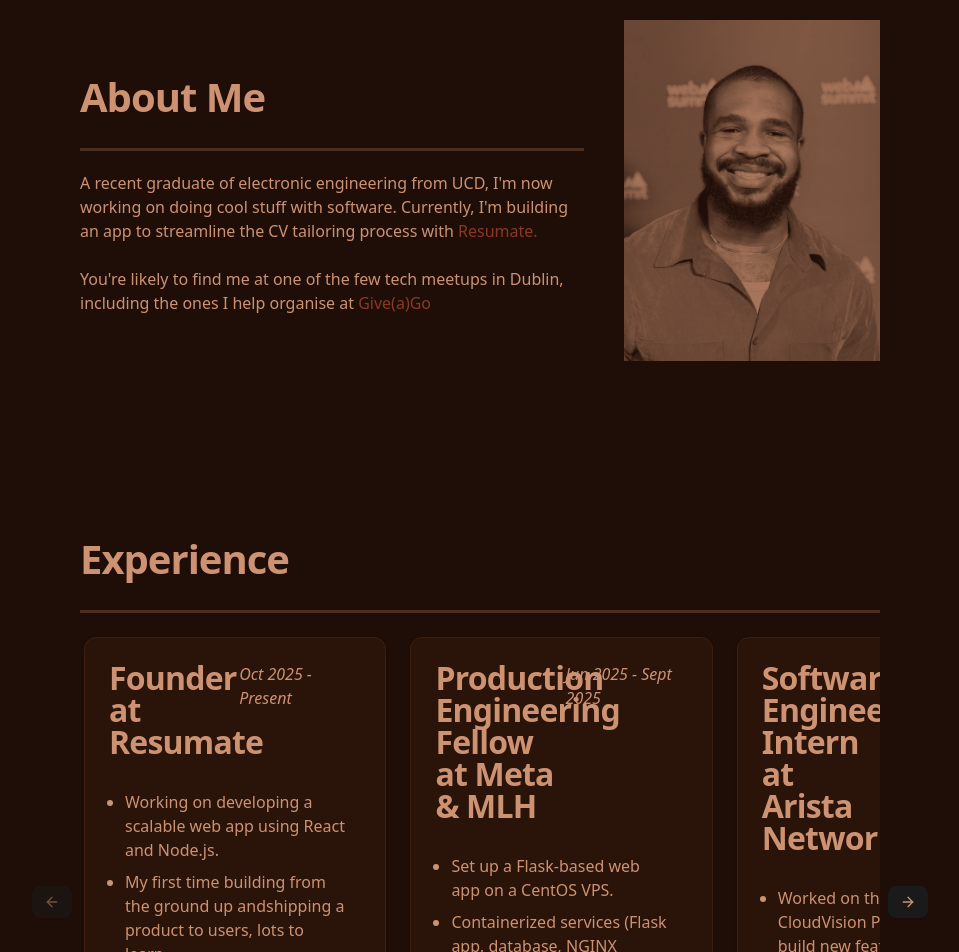
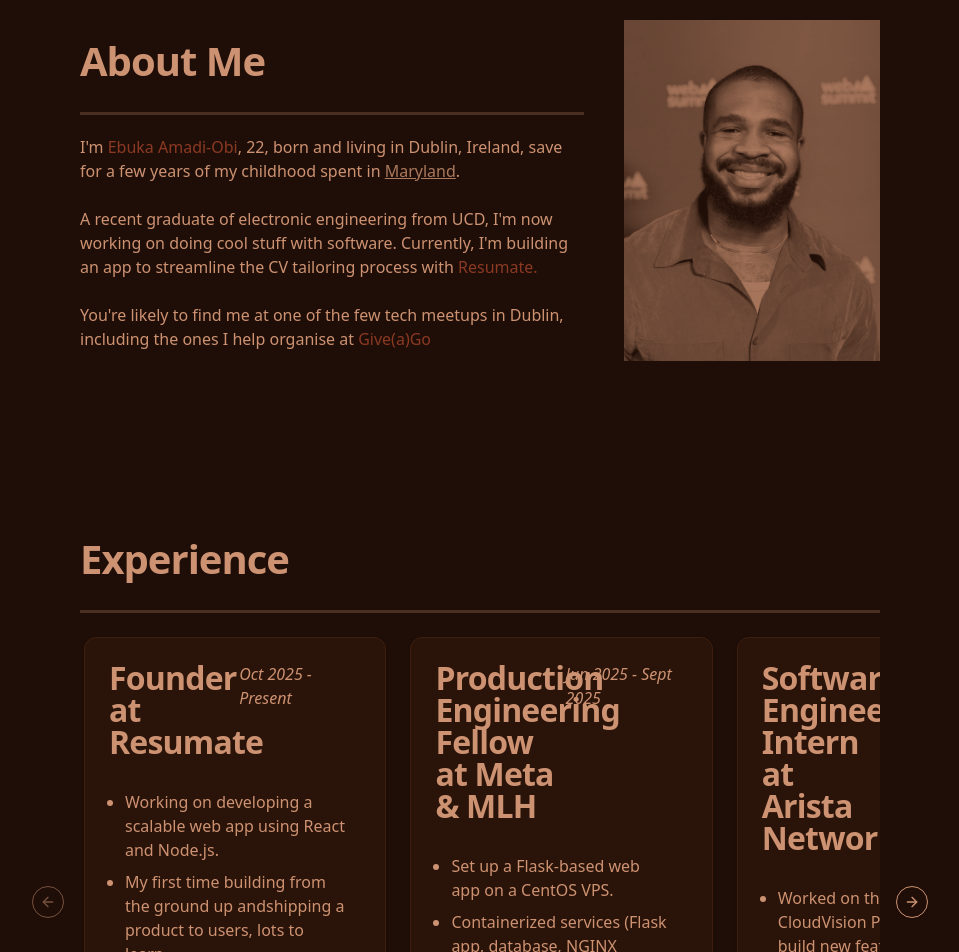
Before and after one commit to EbukaAmadiObi/ebuka.dev, a React (Vite) app: page / in a window 1280 px wide. Shown: the part 860-1812 px from the top of the page, without its empty margins (160-1119 px from the left). Built offline with nearby package versions, Linux system fonts and the light colour scheme; no server answers; a web font is replaced by a local one.

Commit message:
added hover card and new content

```diff
--- a/package.json
+++ b/package.json
@@ -10,6 +10,7 @@
     "preview": "vite preview"
   },
   "dependencies": {
+    "@radix-ui/react-hover-card": "^1.1.15",
     "@radix-ui/react-slot": "^1.2.4",
     "@tailwindcss/vite": "^4.1.16",
     "class-variance-authority": "^0.7.1",
--- /dev/null
+++ b/src/components/ui/hover-card.jsx
@@ -0,0 +1,75 @@
+import * as React from "react"
+import * as HoverCardPrimitive from "@radix-ui/react-hover-card"
+
+import { cn } from "../../lib/utils"
+
+function HoverCard({
+  ...props
+}) {
+  return <HoverCardPrimitive.Root data-slot="hover-card" {...props} />;
+}
+
+function HoverCardTrigger({
+  ...props
+}) {
+  return (<HoverCardPrimitive.Trigger data-slot="hover-card-trigger" {...props} />);
+}
+
+function HoverCardContent({
+  className,
+  align = "center",
+  sideOffset = 4,
+  ...props
+}) {
+  return (
+    <HoverCardPrimitive.Portal data-slot="hover-card-portal">
+      <HoverCardPrimitive.Content
+        data-slot="hover-card-content"
+        align={align}
+        sideOffset={sideOffset}
+        className={cn(
+          "bg-popover text-popover-foreground data-[state=open]:animate-in data-[state=closed]:animate-out data-[state=closed]:fade-out-0 data-[state=open]:fade-in-0 data-[state=closed]:zoom-out-95 data-[state=open]:zoom-in-95 data-[side=bottom]:slide-in-from-top-2 data-[side=left]:slide-in-from-right-2 data-[side=right]:slide-in-from-left-2 data-[side=top]:slide-in-from-bottom-2 z-50 w-64 origin-(--radix-hover-card-content-transform-origin) rounded-md border p-4 shadow-md outline-hidden",
+          className
+        )}
+        {...props} />
+    </HoverCardPrimitive.Portal>
+  );
+}
+
+function TouchHoverCard({
+  trigger,
+  triggerClassName,
+  children,
+  ...props
+}) {
+  const [isTouch, setIsTouch] = React.useState(false);
+  const [open, setOpen] = React.useState(false);
+
+  React.useEffect(() => {
+    setIsTouch(typeof window !== "undefined" && window.matchMedia("(pointer: coarse)").matches);
+  }, []);
+
+  return (
+    <HoverCard
+      open={isTouch ? open : undefined}
+      onOpenChange={isTouch ? setOpen : undefined}
+      {...props}
+    >
+      <HoverCardTrigger asChild>
+        <button
+          type="button"
+          onClick={isTouch ? () => setOpen((prev) => !prev) : undefined}
+          className={cn(
+            "underline cursor-help bg-transparent border-none p-0 m-0 text-current appearance-none hover:bg-transparent focus-visible:outline focus-visible:outline-2 focus-visible:outline-offset-2 focus-visible:outline-[#ab795e]/60",
+            triggerClassName
+          )}
+        >
+          {trigger}
+        </button>
+      </HoverCardTrigger>
+      {children}
+    </HoverCard>
+  );
+}
+
+export { HoverCard, HoverCardTrigger, HoverCardContent, TouchHoverCard }
--- a/src/index.css
+++ b/src/index.css
@@ -55,23 +55,8 @@ h3 {
   @apply text-[1.67rem] md:text-[2rem] tracking-tight font-semibold;
 }
 
-button {
-  border-radius: 8px;
-  border: 1px solid transparent;
-  padding: 0.6em 1.2em;
-  font-size: 1em;
-  font-weight: 500;
-  font-family: inherit;
-  background-color: #1a1a1a;
-  cursor: pointer;
-  transition: border-color 0.25s;
-}
-button:hover {
-  border-color: #646cff;
-}
-button:focus,
-button:focus-visible {
-  outline: 4px auto -webkit-focus-ring-color;
+h4 {
+  @apply text-[1.275rem] md:text-[1.7rem] tracking-tight font-semibold;
 }
 
 .header {
--- a/src/pages/home/experience.jsx
+++ b/src/pages/home/experience.jsx
@@ -12,7 +12,7 @@ import experienceData from "./experience-data.json";
 
 export default function Experience() {
   return (
-  <div className="flex-col my-10 mx-auto colsection pb-20 md:pb-32">
+  <div className="flex-col my-10 mx-auto colsection">
     <h2 className="text-left">
       Experience
     </h2>
--- a/src/pages/home/home.jsx
+++ b/src/pages/home/home.jsx
@@ -1,9 +1,13 @@
 import Header from "../../components/header";
-import Divider from "../../components/divider";
+import {
+  HoverCard,
+  HoverCardContent,
+  HoverCardTrigger,
+  TouchHoverCard,
+} from "../../components/ui/hover-card"
 import { AiFillGithub, AiFillLinkedin, AiFillInstagram, AiFillX } from "react-icons/ai";
 import { FaXTwitter } from "react-icons/fa6";
 import Experience from "./experience";
-import Projects from "./projects";
 
 export default function Home() {
 
@@ -61,6 +65,19 @@ export default function Home() {
             </h2>
             <div className="my-5 border-b-3 opacity-25 h-1"/>
             <p>
+              I'm <a href="https://www.linkedin.com/in/ebuka-amadi-obi/" target="_blank">Ebuka Amadi-Obi</a>,
+              22, born and living in Dublin, Ireland, save for a few years of my childhood spent in {" "}
+              <TouchHoverCard trigger="Maryland" triggerClassName="text-[#ab795e]">
+                <HoverCardContent className="w-80 bg-[#2a1308] border-[#3e1e0f]">
+                  <div className="flex justify-between gap-4">
+                    I spent 8 years there, from age 2 to 10, before moving back to Ireland. Try as I
+                    might, I still haven't fully shaken off the accent...
+                  </div>
+                </HoverCardContent>
+              </TouchHoverCard>.
+            </p>
+            <br/>
+            <p>
               A recent graduate of electronic engineering from UCD, I'm now working on doing
               cool stuff with software. Currently, I'm building an app to streamline the CV
               tailoring process with <a href="https://resumate.cv" target="_blank">Resumate.</a>
@@ -69,6 +86,9 @@ export default function Home() {
             <p>
               You're likely to find me at one of the few tech meetups in Dublin, including the ones
               I help organise at <a href="https://giveago.co/" target="_blank">Give(a)Go</a>
+            </p>
+            <p>
+
             </p>
           </div>
           <img
@@ -79,7 +99,6 @@ export default function Home() {
           />
         </div>
         <Experience/>
-        <Projects/>
       </div>
     )
 };
--- a/src/pages/home/projects.jsx
+++ /dev/null
@@ -1,7 +0,0 @@
-
-export default function Projects() {
-  return (
-  <div className="w-screen h-dvh">
-  </div>
-  )
-}
--- /dev/null
+++ b/src/pages/projects/project_entry.jsx
@@ -0,0 +1,7 @@
+export default function ProjectEntry() {
+  return (
+    <div>
+      This is a project entry.
+    </div>
+  )
+}
--- /dev/null
+++ b/src/pages/projects/projects.jsx
@@ -0,0 +1,39 @@
+import Header from "../../components/header";
+import Divider from "../../components/divider";
+import ProjectEntry from "./project_entry";
+
+export default function Projects() {
+
+  return (
+    <div>
+      <Header />
+      <div className='w-screen h-[85dvh]items-center flex flex-col bg-[#1f0e07]'>
+        <div className="mx-auto colsection pb-20 md:pb-32">
+          <h2 className="text-left">
+            Projects
+          </h2>
+          <Divider />
+          <div className="flex flex-wrap md:grid-cols-2">
+            <div className="w-full md:w-1/2 p-4">
+              <h3 className="text-xl font-semibold mb-2">Resumate</h3>
+              <p className="text-[#ab795e]">
+                An AI-powered CV tailoring web application that helps users create customized CVs for specific job applications quickly and efficiently.
+              </p>
+            </div>
+            <div className="w-full md:w-1/2 p-4">
+              <h3 className="text-xl font-semibold mb-2">Resumate</h3>
+              <p className="text-[#ab795e]">
+                An AI-powered CV tailoring web application that helps users create customized CVs for specific job applications quickly and efficiently.
+              </p>
+            </div>
+            <div>
+              <ProjectEntry />
+            </div>
+          </div>
+        </div>
+      </div>
+    </div>
+
+
+  )
+};
```
Also changed, not shown: src/App.jsx (+10 -5 lines), 1 other file (tests, documents, lock files or other folders).
